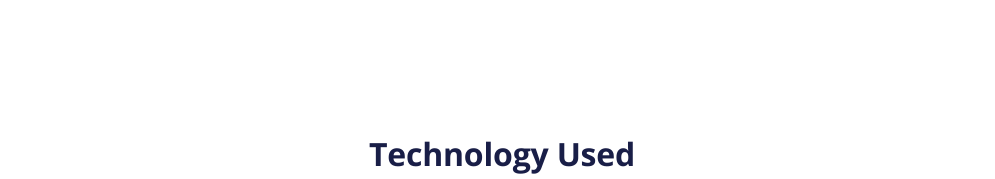
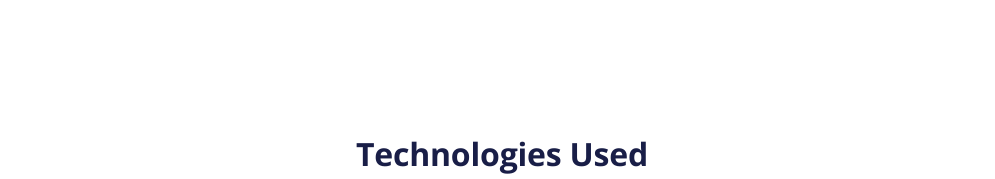
Before and after one commit to adithyal-21/consultancy, a plain HTML site: page index.html in a window 1280 px wide. Shown: the part 5620-5799 px from the top of the page, without its empty margins (138-1133 px from the left). Drawn offline with nearby package versions, Linux system fonts and the light colour scheme.

Commit message:
Update index.html

```diff
--- a/index.html
+++ b/index.html
@@ -670,7 +670,7 @@
     <!-- end of projects -->
 
     <!-- Testimonials -->
-    <h2 class="" style="text-align: center">Technology Used</h2>
+    <h2 class="" style="text-align: center">Technologies Used</h2>
     <div class="slider-1 bg-gray">
       <img
         class="quotes-decoration"
```
